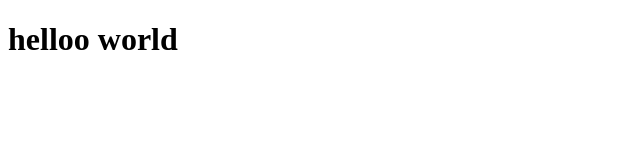
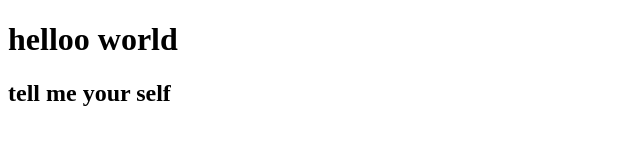
Before and after one commit to Thattaruthodi/example, a plain HTML site: page index.html in a window 1280 px wide. Shown: the whole page, without its empty margins (0-640 px from the left). Drawn offline with Linux system fonts and the light colour scheme.

Commit message:
second commit

```diff
--- a/index.html
+++ b/index.html
@@ -7,5 +7,6 @@
 </head>
 <body>
     <h1>helloo world</h1>
+    <h2>tell me your self</h2>
 </body>
 </html>
```
